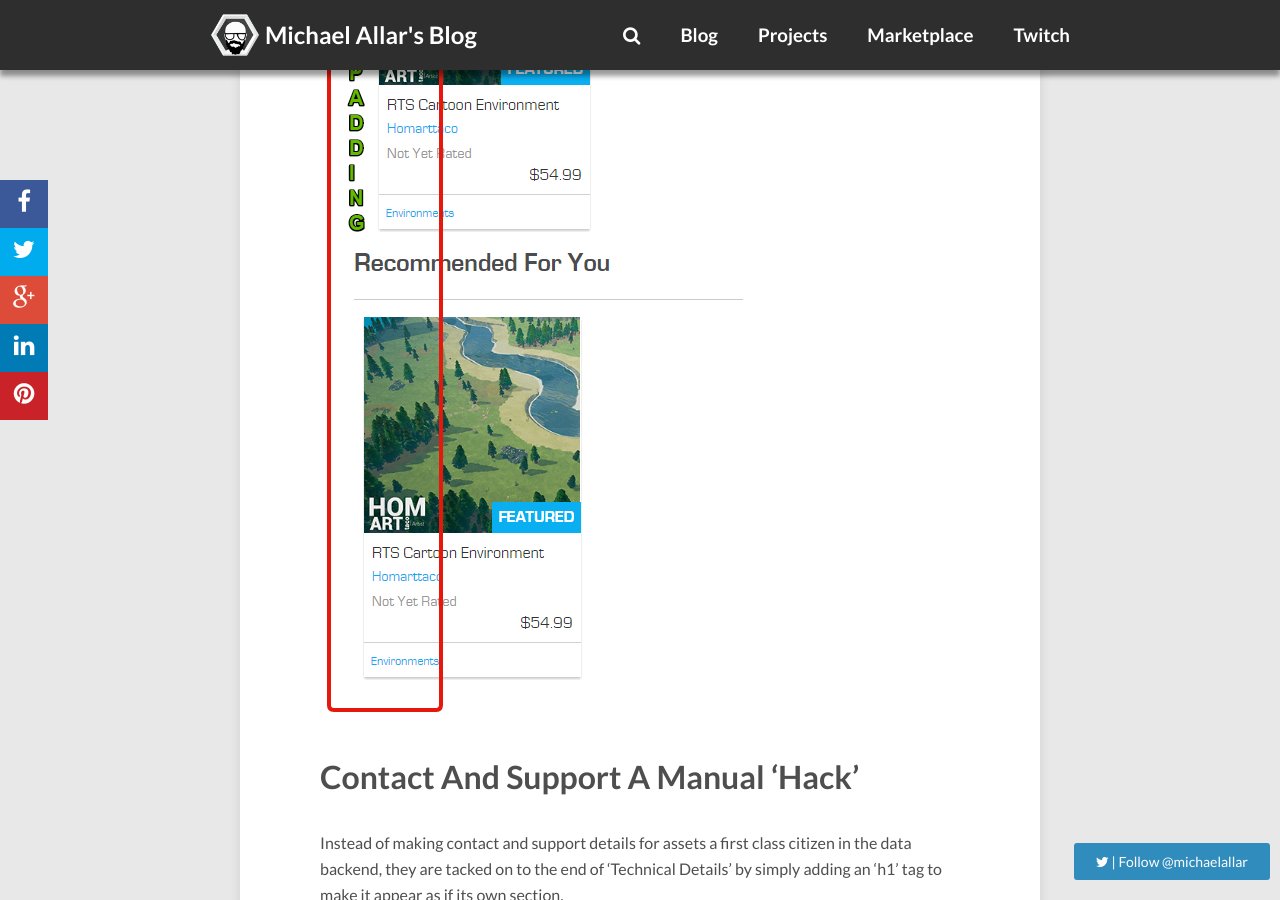
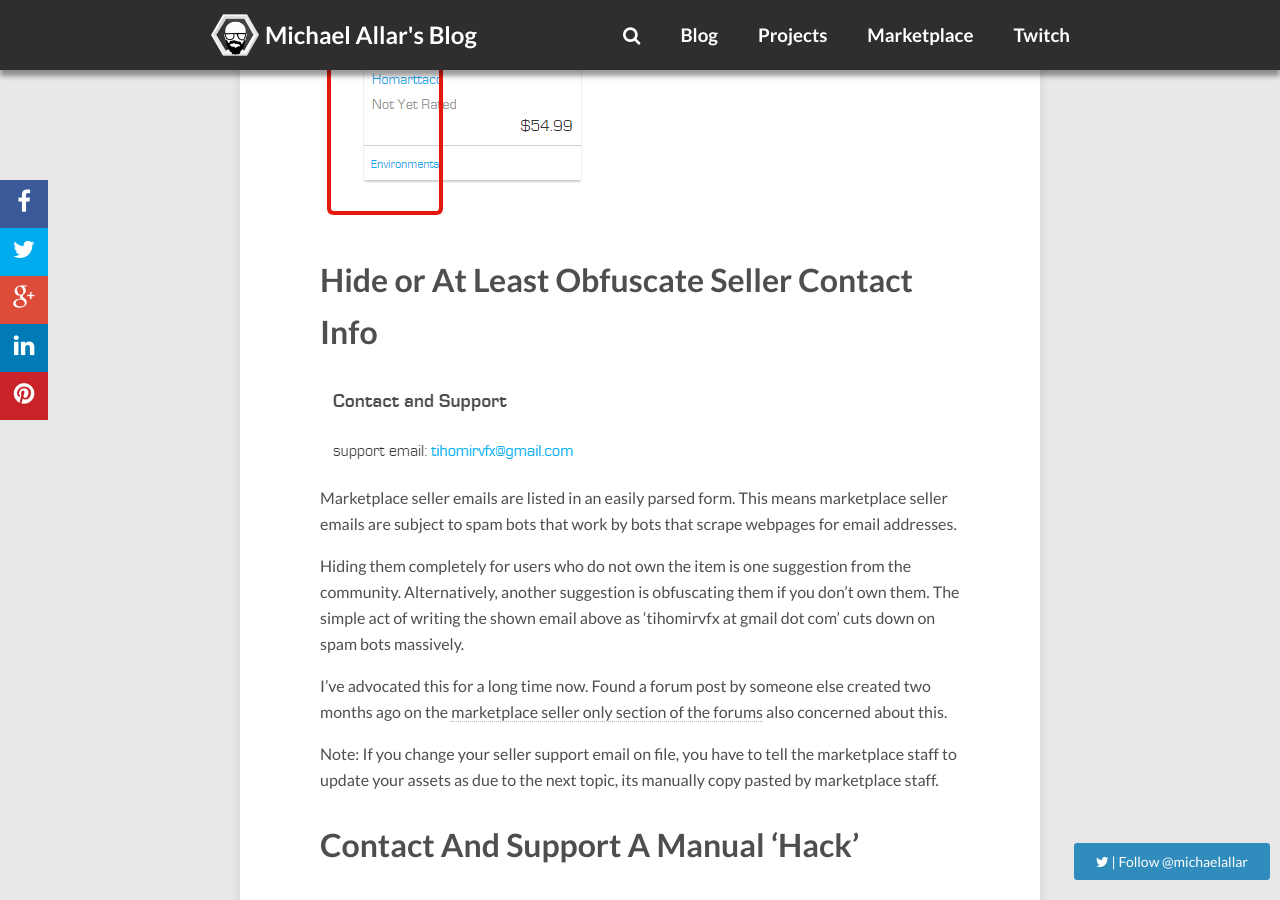
Before and after one commit to Allar/allar.github.io, a Jekyll site: the page built from blog/_posts/2017-02-17-Marketplace-Issues.md, in a window 1280 px wide and 900 px high, scrolled down 13488 px. Built offline with Jekyll 4.4.1, drawn with Linux system fonts in a browser that asks for light colours; nearby versions of some CDN libraries; comment, search, counter and statistics services are not loaded; some of the changed text lies outside the part shown.

Commit message:
Added note about changing support email

```diff
--- a/blog/_posts/2017-02-17-Marketplace-Issues.md
+++ b/blog/_posts/2017-02-17-Marketplace-Issues.md
@@ -113,16 +113,6 @@ Moving to HTTP/2 would mean that users do not have to issue a request for every
 
 Depending on how the launcher was created, it could also be possible to switch to HTTP/2 as well. This would be a factor in helping remove the launcher’s ‘slugishness’.
 
-# Hide or At Least Obfuscate Seller Contact Info
-
-![Email Addresses](/images/mp/plain-email.png)
-
-Marketplace seller emails are listed in an easily parsed form. This means marketplace seller emails are subject to spam bots that work by bots that scrape webpages for email addresses.
-
-Hiding them completely for users who do not own the item is one suggestion from the community. Alternatively, another suggestion is obfuscating them if you don’t own them. The simple act of writing the shown email above as ‘tihomirvfx at gmail dot com’ cuts down on spam bots massively.
-
-I've advocated this for a long time now. Found a forum post by someone else created two months ago on the [marketplace seller only section of the forums](https://forums.unrealengine.com/showthread.php?132437-The-support-email-addresses-on-marketplace-item-pages) also concerned about this.
-
 # Painful Navigation
 
 ![Category Navigation](/images/mp/categories.png)
@@ -193,6 +183,18 @@ Navigating the UE4 web marketplace, you're bound to find a few quirks. Like this
 Every little quirk again lowers the perceived quality of the marketplace as a whole.
 
 ![Layout Quirks](/images/mp/layout-quirks.png)
+
+# Hide or At Least Obfuscate Seller Contact Info
+
+![Email Addresses](/images/mp/plain-email.png)
+
+Marketplace seller emails are listed in an easily parsed form. This means marketplace seller emails are subject to spam bots that work by bots that scrape webpages for email addresses.
+
+Hiding them completely for users who do not own the item is one suggestion from the community. Alternatively, another suggestion is obfuscating them if you don’t own them. The simple act of writing the shown email above as ‘tihomirvfx at gmail dot com’ cuts down on spam bots massively.
+
+I've advocated this for a long time now. Found a forum post by someone else created two months ago on the [marketplace seller only section of the forums](https://forums.unrealengine.com/showthread.php?132437-The-support-email-addresses-on-marketplace-item-pages) also concerned about this.
+
+Note: If you change your seller support email on file, you have to tell the marketplace staff to update your assets as due to the next topic, its manually copy pasted by marketplace staff.
 
 # Contact And Support A Manual 'Hack'
 
```
